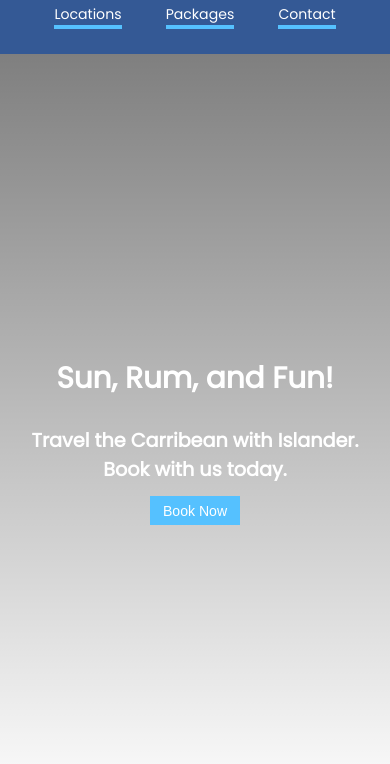
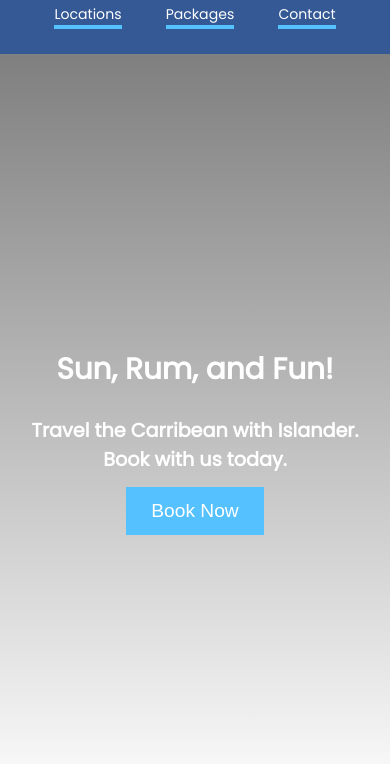
Before and after one commit to dawsonaraujo13/small-webapp-islander, a plain HTML site: page index.html in a window 390 px wide. Shown: the part 80-844 px from the top of the page. Drawn offline with Linux system fonts and the light colour scheme; a web font is replaced by a local one.

Commit message:
enlarged button for mobile

```diff
--- a/style.css
+++ b/style.css
@@ -141,6 +141,11 @@
   .nav-logo {
     justify-content: center;
     padding: 1rem;
+  }
+
+  .hero button {
+    padding: 2rem 4rem;
+    font-size: 3rem;
   }
 }
 
```
